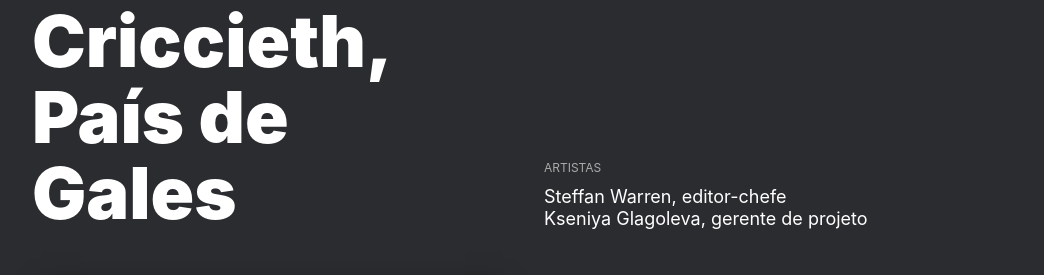
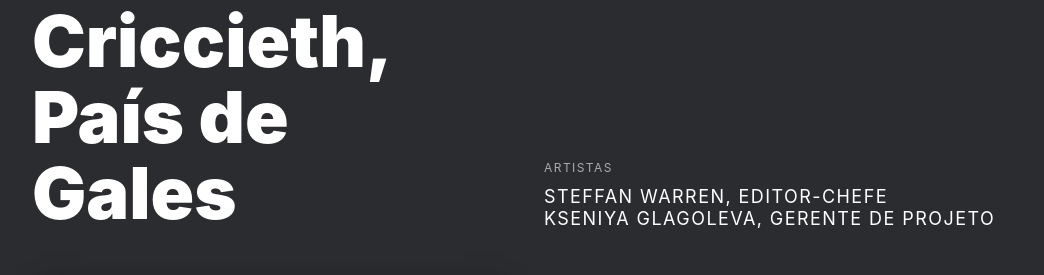
Before and after one commit to gisela-lucena/web_project_homeland, a plain HTML site: page index.html in a window 1280 px wide. Shown: the part 2328-2603 px from the top of the page, without its empty margins (116-1160 px from the left). Drawn offline with Linux system fonts and the light colour scheme.

Commit message:
fixes code error on places section

```diff
--- a/blocks/places.css
+++ b/blocks/places.css
@@ -66,9 +66,9 @@
   grid-area: authors;
   align-self: end;
   font-size: 12px;
-  letter-spacing: 12%;
+  letter-spacing: 0.12em;
   line-height: 1;
-  transform: uppercase;
+  text-transform: uppercase;
   font-weight: 400;
   color: #AAAAAA;
 }
```
Also changed, not shown: 1 other file.
